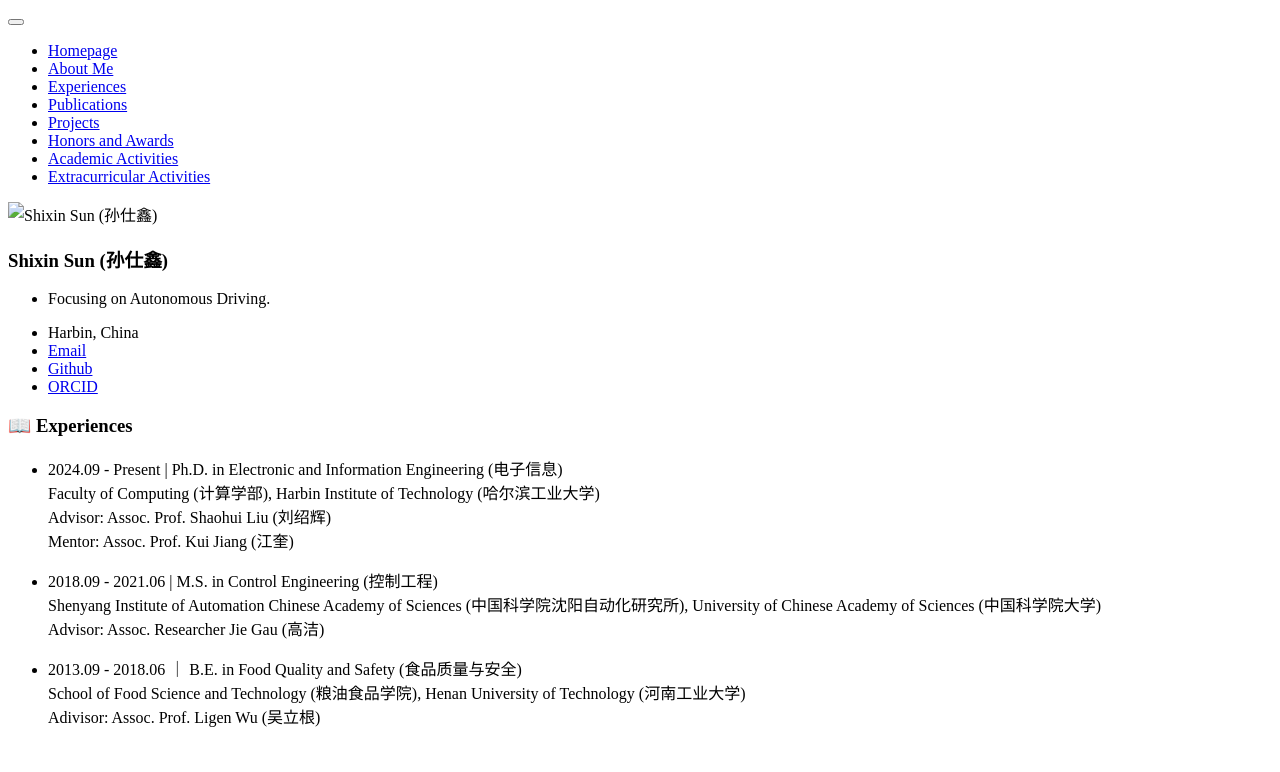
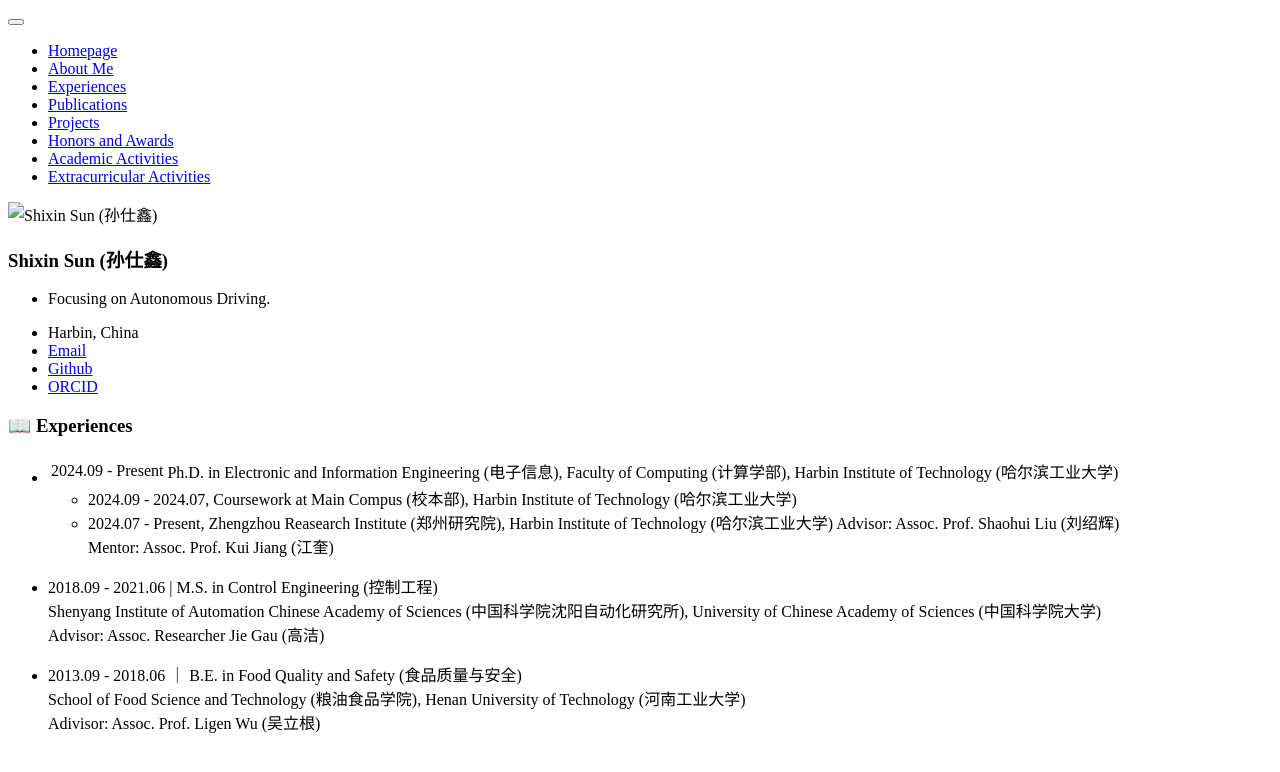
Before and after one commit to ShixinSUN94/shixinsun94.github.io, a Jekyll site: the page built from _pages/includes/2.exp.md, in a window 1280 px wide. Shown: the top 772 px of the page. Built offline with Jekyll 4.4.1, drawn with Linux system fonts in a browser that asks for light colours; our own code applies the rules of GitHub Pages for plain Markdown files.

Commit message:
Update 2.exp.md

```diff
--- a/_pages/includes/2.exp.md
+++ b/_pages/includes/2.exp.md
@@ -1,7 +1,8 @@
 # 📖 Experiences
 
-- 2024.09 - Present | Ph.D. in Electronic and Information Engineering (电子信息)
-  Faculty of Computing (计算学部), Harbin Institute of Technology (哈尔滨工业大学)
+- 2024.09 - Present | Ph.D. in Electronic and Information Engineering (电子信息), Faculty of Computing (计算学部), Harbin Institute of Technology (哈尔滨工业大学)
+  - 2024.09 - 2024.07, Coursework at Main Compus (校本部), Harbin Institute of Technology (哈尔滨工业大学)
+  - 2024.07 - Present, Zhengzhou Reasearch Institute (郑州研究院), Harbin Institute of Technology (哈尔滨工业大学)
   Advisor: Assoc. Prof. Shaohui Liu (刘绍辉)
   Mentor: Assoc. Prof. Kui Jiang (江奎)
 
```
